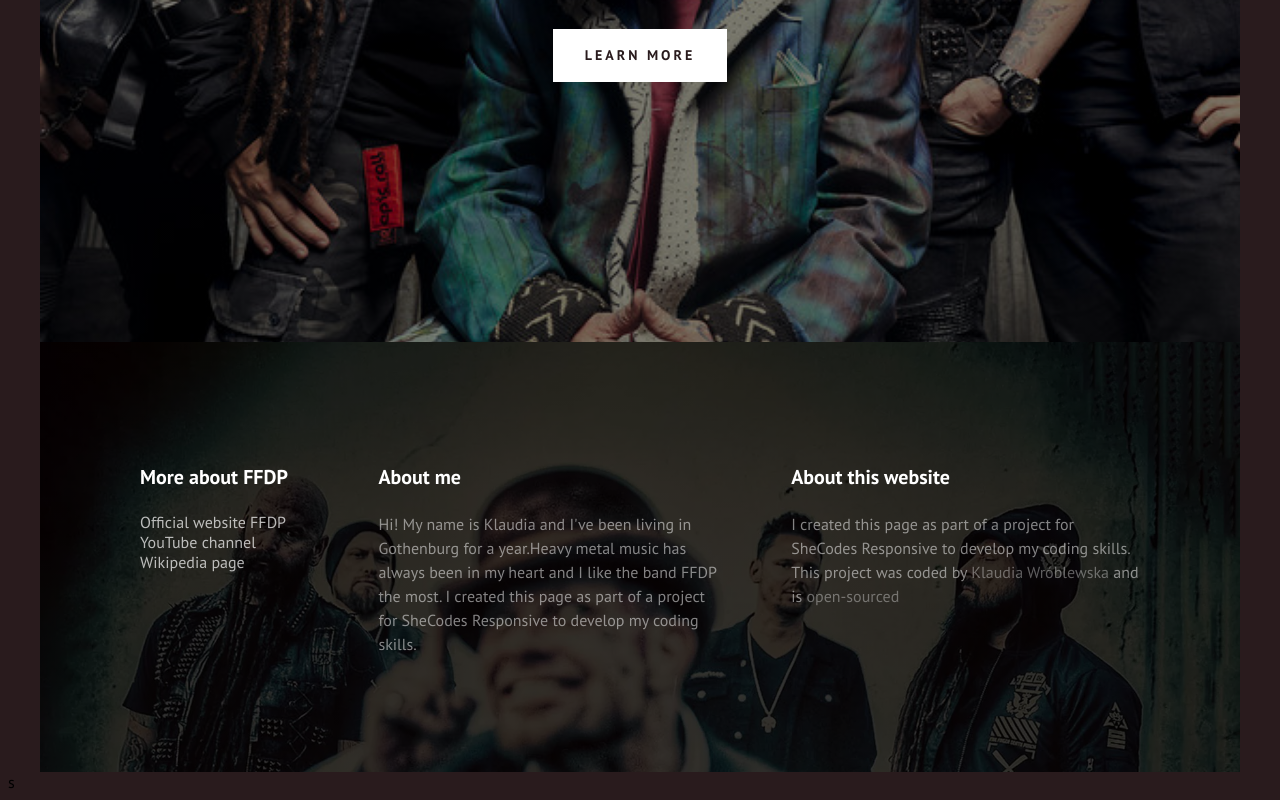
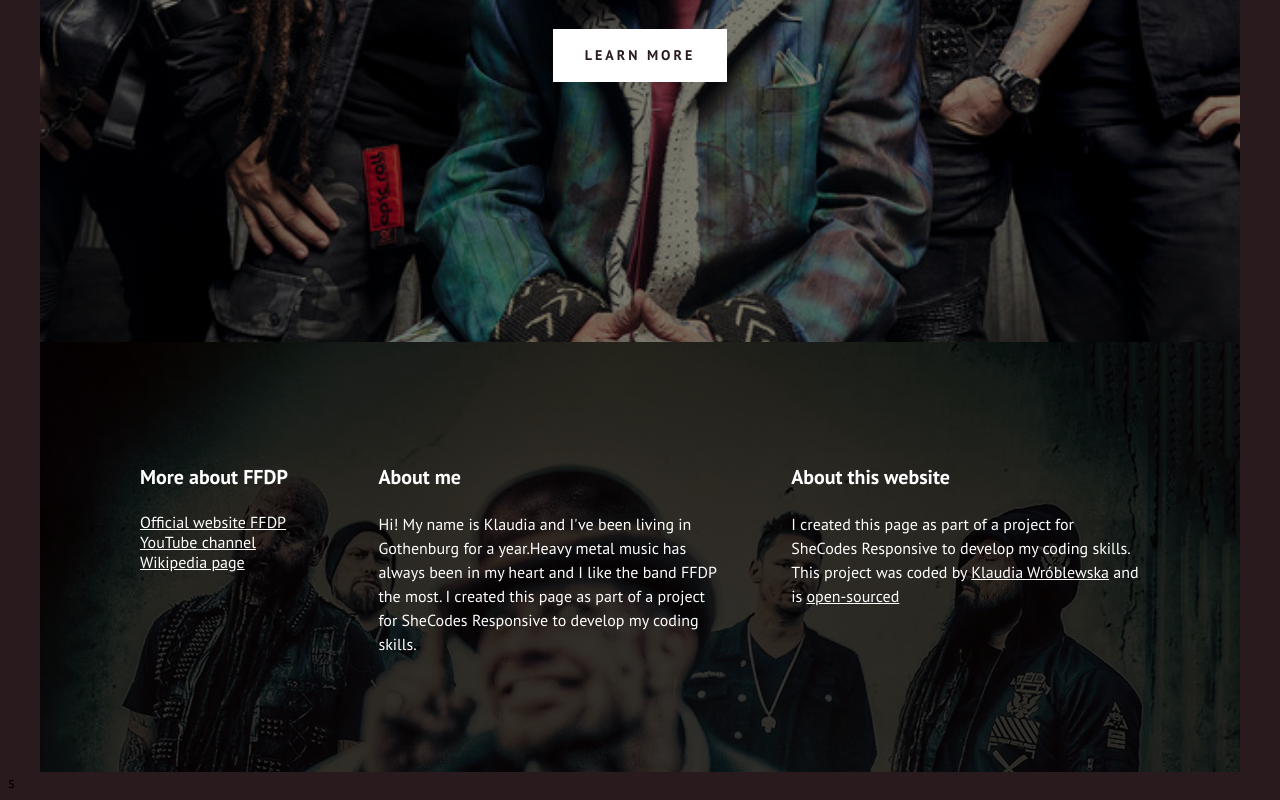
Before and after one commit to klaudiaW0410/music-project, a plain HTML site: page index.html in a window 1280 px wide. Shown: the part 523-1323 px from the top of the page. Drawn offline with Linux system fonts and the light colour scheme.

Commit message:
changed footer

```diff
--- a/index.html
+++ b/index.html
@@ -61,12 +61,12 @@
                 I created this page as part of a project for SheCodes Responsive
                 to develop my coding skills.
                 <br />
-                This project was coded by <a href="https://thunderous-belekoy-266e4f.netlify.app/" target="_blank">Klaudia Wróblewska</a> and is
-        <a href="https://github.com/klaudiaW0410/music-project" target="_blank"> open-sourced </a>
+                This project was coded by <a class="link" href="https://thunderous-belekoy-266e4f.netlify.app/" target="_blank">Klaudia Wróblewska</a> and is
+        <a class="link" href="https://github.com/klaudiaW0410/music-project" target="_blank"> open-sourced </a>
               </p>
             </div>
           </section>
-        <div></div>
+
 
     </footer>
     </div>
--- a/src/style.css
+++ b/src/style.css
@@ -75,7 +75,7 @@ header h1 {
   footer p {
     font-weight: 400;
     font-size: 16px;
-    opacity: 0.5;
+
     line-height: 24px;
   }
 
@@ -91,13 +91,15 @@ header h1 {
 
   footer a {
     color: white;
-    opacity: 0.7;
-    text-decoration: none;
+
   }
   section {
     max-width: 100%;
     margin: 0 auto;
     padding: 100px;
+  }
+  .link{
+    color: white;
   }
 .grid {
     display: grid;
```
